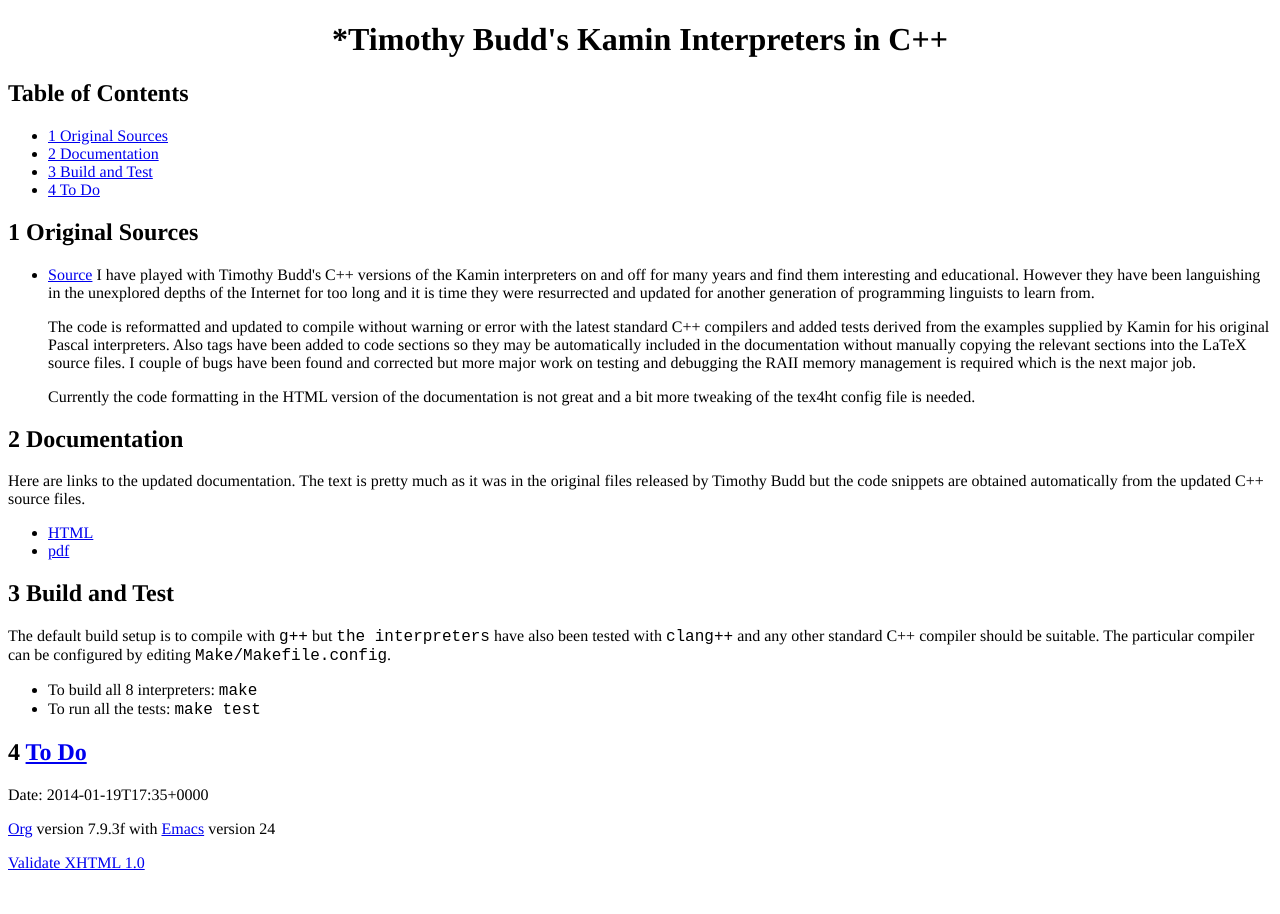
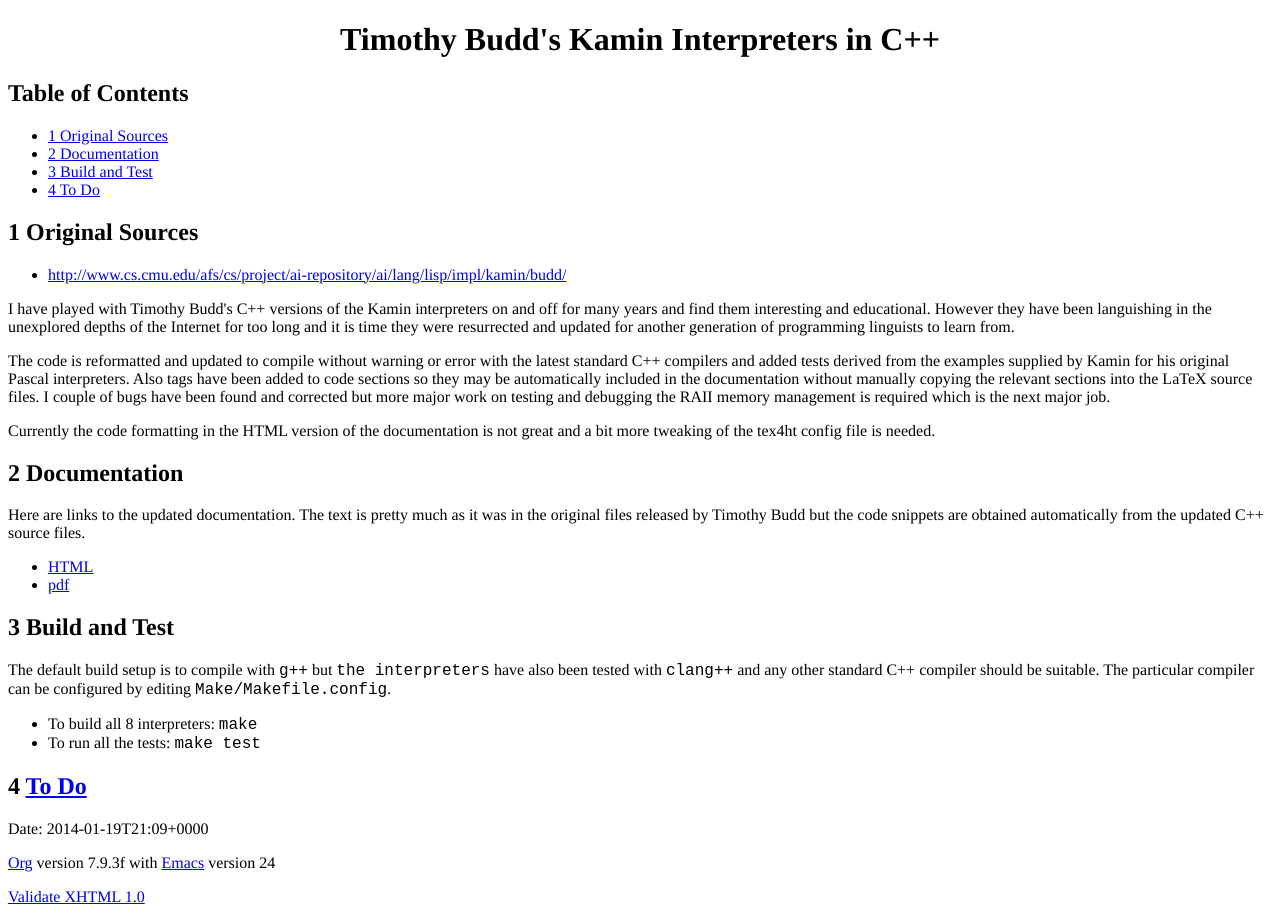
Before and after one commit to Henry/BuddKaminInterpreters, a plain HTML site: page index.html in a window 1280 px wide. Before the commit the page ends 880 px from the top, so only its background shows below. Drawn offline with Linux system fonts and the light colour scheme.

Commit message:
Updated README

```diff
--- a/index.html
+++ b/index.html
@@ -3,11 +3,11 @@
                "http://www.w3.org/TR/xhtml1/DTD/xhtml1-strict.dtd">
 <html xmlns="http://www.w3.org/1999/xhtml" lang="en" xml:lang="en">
 <head>
-<title>*Timothy Budd's Kamin Interpreters in C++</title>
+<title><b>Timothy Budd's Kamin Interpreters in C++</b></title>
 <meta http-equiv="Content-Type" content="text/html;charset=iso-8859-1"/>
-<meta name="title" content="*Timothy Budd's Kamin Interpreters in C++"/>
+<meta name="title" content="<b>Timothy Budd's Kamin Interpreters in C++</b>"/>
 <meta name="generator" content="Org-mode"/>
-<meta name="generated" content="2014-01-19T17:35+0000"/>
+<meta name="generated" content="2014-01-19T21:09+0000"/>
 <meta name="author" content="nil"/>
 <meta name="description" content=""/>
 <meta name="keywords" content=""/>
@@ -115,7 +115,7 @@ for the JavaScript code in this tag.
 </div>
 
 <div id="content">
-<h1 class="title">*Timothy Budd's Kamin Interpreters in C++</h1>
+<h1 class="title"><b>Timothy Budd's Kamin Interpreters in C++</b></h1>
 
 
 <div id="table-of-contents">
@@ -135,13 +135,16 @@ for the JavaScript code in this tag.
 <div class="outline-text-2" id="text-1">
 
 <ul>
-<li><a href="http://www.cs.cmu.edu/afs/cs/project/ai-repository/ai/lang/lisp/impl/kamin/budd/">Source</a>
-    I have played with Timothy Budd's C++ versions of the Kamin interpreters on
+<li><a href="http://www.cs.cmu.edu/afs/cs/project/ai-repository/ai/lang/lisp/impl/kamin/budd/">http://www.cs.cmu.edu/afs/cs/project/ai-repository/ai/lang/lisp/impl/kamin/budd/</a>
+</li>
+</ul>
+
+<p>  I have played with Timothy Budd's C++ versions of the Kamin interpreters on
   and off for many years and find them interesting and educational.  However
   they have been languishing in the unexplored depths of the Internet for too
   long and it is time they were resurrected and updated for another generation
   of programming linguists to learn from.
-
+</p>
 <p>
   The code is reformatted and updated to compile without warning or error with
   the latest standard C++ compilers and added tests derived from the examples
@@ -149,15 +152,13 @@ for the JavaScript code in this tag.
   added to code sections so they may be automatically included in the
   documentation without manually copying the relevant sections into the LaTeX
   source files.  I couple of bugs have been found and corrected but more major
-    work on testing and debugging the RAII memory management is required which
-    is the next major job.
+  work on testing and debugging the RAII memory management is required which is
+  the next major job.
 </p>
 <p>
-    Currently the code formatting in the HTML version of the documentation is
-    not great and a bit more tweaking of the tex4ht config file is needed.
-</p></li>
-</ul>
-
+  Currently the code formatting in the HTML version of the documentation is not
+  great and a bit more tweaking of the tex4ht config file is needed.
+</p>
 </div>
 
 </div>
@@ -175,6 +176,7 @@ for the JavaScript code in this tag.
 <li><a href="Doc/KaminInterpretersInC++.pdf">pdf</a>
 </li>
 </ul>
+
 
 </div>
 
@@ -208,7 +210,7 @@ for the JavaScript code in this tag.
 </div>
 
 <div id="postamble">
-<p class="date">Date: 2014-01-19T17:35+0000</p>
+<p class="date">Date: 2014-01-19T21:09+0000</p>
 <p class="creator"><a href="http://orgmode.org">Org</a> version 7.9.3f with <a href="http://www.gnu.org/software/emacs/">Emacs</a> version 24</p>
 <a href="http://validator.w3.org/check?uri=referer">Validate XHTML 1.0</a>
 
```
Also changed, not shown: 2 other files. Lines whose indentation alone changed are shown as unchanged.
